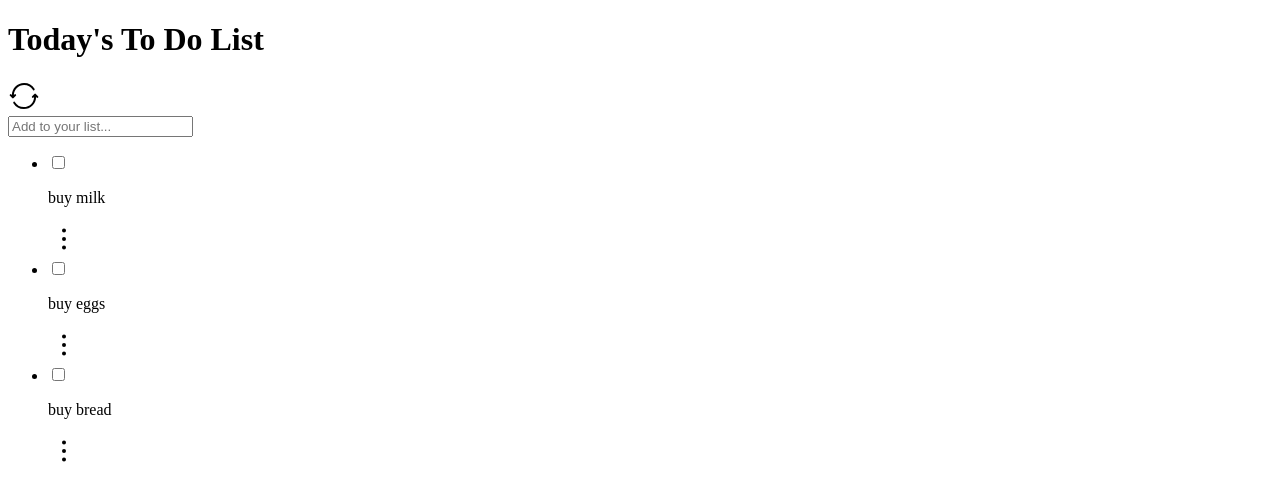
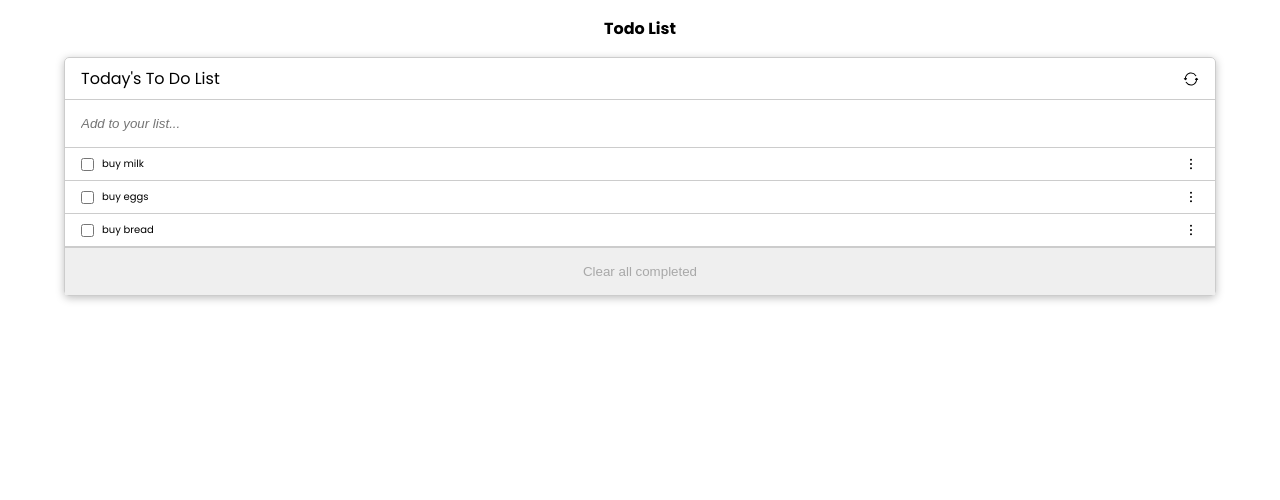
Before and after one commit to seperalta22/To-Do-List-Webpack, a website built with webpack: page src/index.html in a window 1280 px wide. Built offline with nearby package versions, Linux system fonts and the light colour scheme.

Commit message:
Add styles

```diff
--- a/src/index.html
+++ b/src/index.html
@@ -10,6 +10,7 @@
     </head>
 
     <body>
+        <h1>Todo List</h1>
         <div id="app"></div>
         <script type="module" src="./index.js"></script>
     </body>
--- a/src/index.js
+++ b/src/index.js
@@ -28,7 +28,7 @@ if (!app.hasChildNodes()) {
     titleContainer.classList.add('title-container');
     app.appendChild(titleContainer);
 
-    const title = document.createElement('h1');
+    const title = document.createElement('h2');
     title.classList.add('title');
     title.textContent = "Today's To Do List";
     titleContainer.appendChild(title);
@@ -56,20 +56,30 @@ if (!app.hasChildNodes()) {
     list.classList.add('list');
     listContainer.appendChild(list);
 
+    const clearCompleted = document.createElement('button');
+    clearCompleted.classList.add('clear-completed');
+    clearCompleted.textContent = 'Clear all completed';
+    listContainer.appendChild(clearCompleted);
+
     tasks.forEach((task) => {
       const listItem = document.createElement('li');
       listItem.classList.add('list-item');
       list.appendChild(listItem);
 
+      const descContainer = document.createElement('div');
+      descContainer.classList.add('desc-container');
+      listItem.appendChild(descContainer);
+
       const checkbox = document.createElement('input');
       checkbox.classList.add('checkbox');
       checkbox.type = 'checkbox';
-      listItem.appendChild(checkbox);
+      checkbox.checked = task.completed;
+      descContainer.appendChild(checkbox);
 
       const description = document.createElement('p');
       description.classList.add('description');
       description.textContent = task.description;
-      listItem.appendChild(description);
+      descContainer.appendChild(description);
 
       const dotsIcon = document.createElement('img');
       dotsIcon.classList.add('dots-icon');
--- a/src/style.css
+++ b/src/style.css
@@ -1,11 +1,103 @@
-/* body {
-	background-color: canvas;
-	color: canvastext;
-	color-scheme: light dark;
-} */
+@import url('https://fonts.googleapis.com/css2?family=Poppins:wght@300;400;500;600;700&display=swap');
 
 *,
 *::before,
 *::after {
   box-sizing: border-box;
+  margin: 0;
+  padding: 0;
 }
+
+body {
+  font-family: 'Poppins', sans-serif;
+  font-size: 62.5%;
+}
+
+h1 {
+  font-size: 1rem;
+  text-align: center;
+  margin: 1rem;
+}
+
+#app {
+  display: flex;
+  flex-direction: column;
+  align-items: center;
+  justify-content: center;
+  width: 90%;
+  border: 1px solid #ccc;
+  border-radius: 5px;
+  margin: 0 auto;
+  box-shadow: 0 2px 8px rgba(0, 0, 0, 0.26);
+}
+
+.title-container {
+  display: flex;
+  align-items: center;
+  justify-content: space-between;
+  width: 100%;
+  padding: 0.5rem 1rem;
+}
+
+.title {
+  font-size: 1rem;
+  margin: 0;
+  font-weight: normal;
+}
+
+.refresh-icon {
+  cursor: pointer;
+  width: 1rem;
+  height: 1rem;
+}
+
+.input-container {
+  width: 100%;
+  padding: 0;
+}
+
+.input {
+  width: 100%;
+  padding: 1rem;
+  border: 1px solid #ccc;
+  border-right: none;
+  border-left: none;
+  font-style: italic;
+  color: #ccc;
+}
+
+.list-container {
+  width: 100%;
+}
+
+.list-item {
+  display: flex;
+  align-items: center;
+  justify-content: space-between;
+  width: 100%;
+  padding: 0.5rem 1rem;
+  border-bottom: 1px solid #ccc;
+}
+
+.desc-container {
+  display: flex;
+  align-items: center;
+  gap: 0.5rem;
+}
+
+.dots-icon {
+  cursor: all-scroll;
+  width: 1rem;
+  height: 1rem;
+}
+
+.clear-completed {
+  display: flex;
+  align-items: center;
+  justify-content: center;
+  width: 100%;
+  padding: 1rem 1rem;
+  border: none;
+  border-top: 1px solid #ccc;
+  color: #a8a8a8;
+}
```
Also changed, not shown: dist/index.html, dist/index.js, 1 other file.
